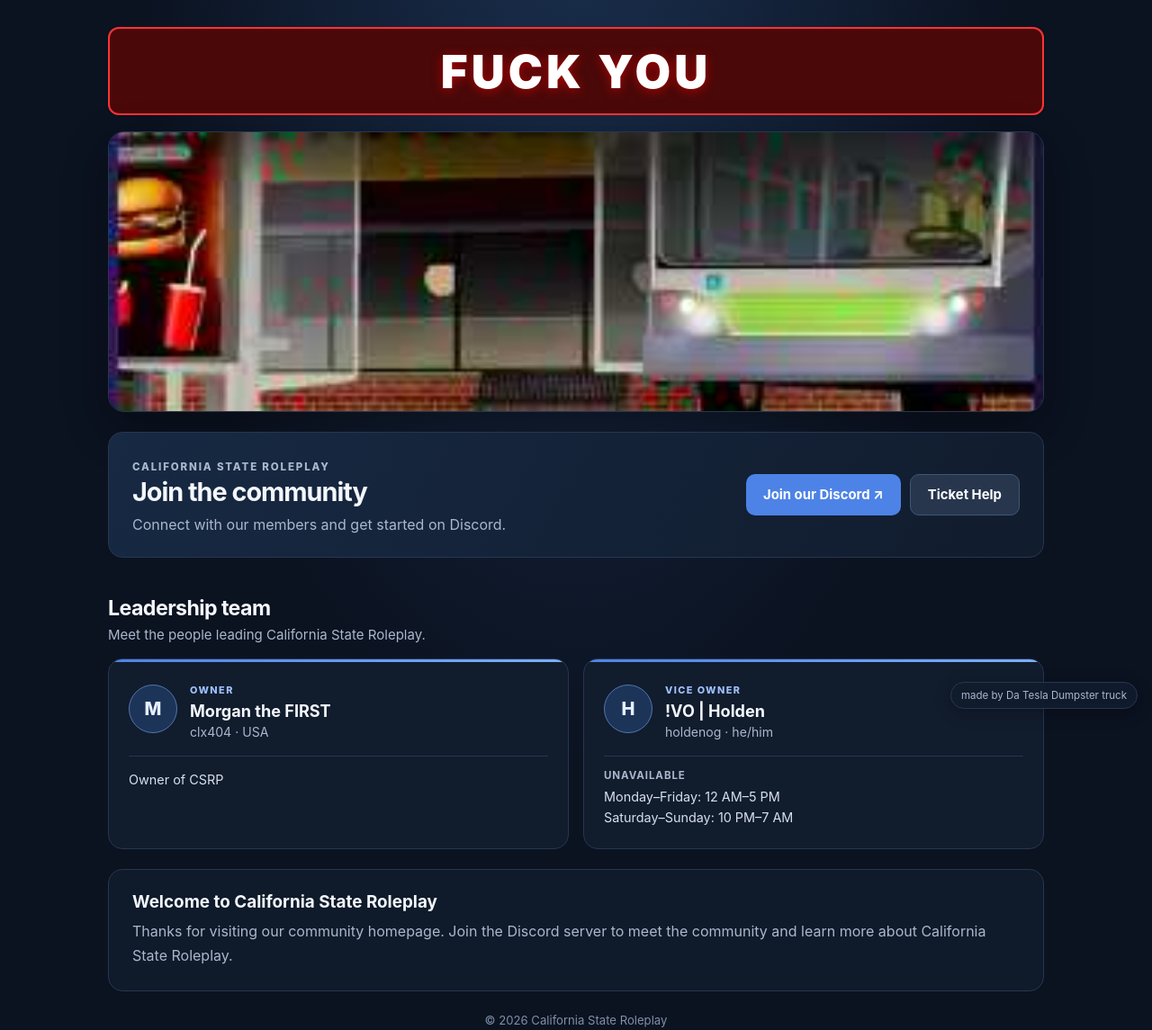
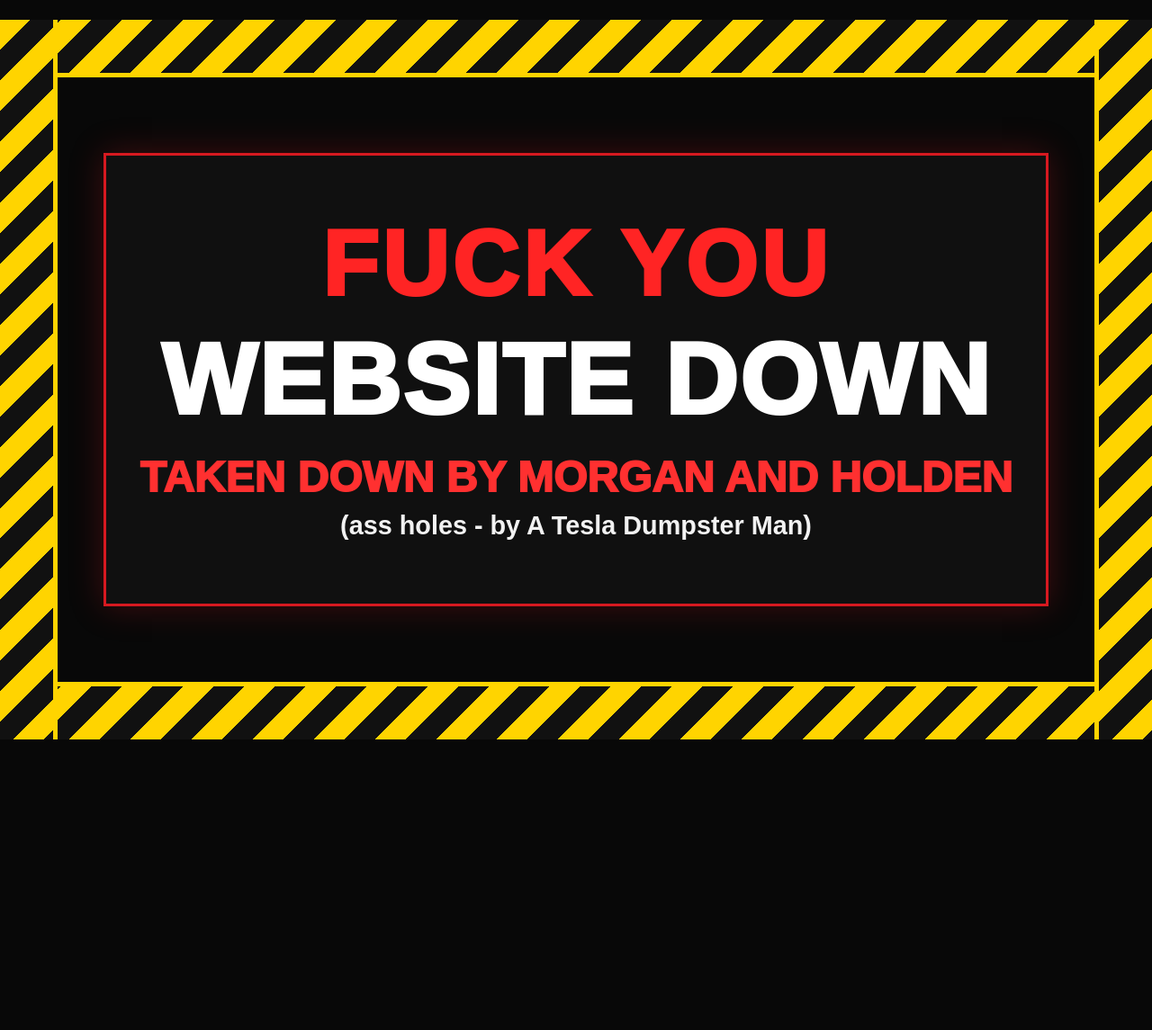
Before and after one commit to MultitaskBotoffcialsignin/California-State-roleplay, a plain HTML site: page index.html in a window 1280 px wide. Shown: the whole page at 90% size. After the commit the page ends 822 px from the top, so only its background shows below. Drawn offline with Linux system fonts and the light colour scheme.

Commit message:
Turn homepage into caution-tape website down notice

```diff
--- a/index.html
+++ b/index.html
@@ -157,69 +157,39 @@
   </style>
 </head>
 <body>
-  <div class="page">
-    <div class="notice">FUCK YOU</div>
-    <header>
-      <img class="banner" src="banner.jpg" alt="California State Roleplay banner">
-    </header>
-
-    <main>
-      <section class="invite" aria-labelledby="invite-title">
-        <div>
-          <p class="eyebrow">California State Roleplay</p>
-          <h1 id="invite-title">Join the community</h1>
-          <p>Connect with our members and get started on Discord.</p>
-        </div>
-        <div class="invite-actions">
-          <a class="button" href="https://discord.com/invite/CSRPFUN" target="_blank" rel="noopener noreferrer">Join our Discord ↗</a>
-          <a class="button secondary" href="ticket-help.html">Ticket Help</a>
-        </div>
-      </section>
-
-      <section class="owners" aria-labelledby="owners-title">
-        <div class="section-heading">
-          <h2 id="owners-title">Leadership team</h2>
-          <p>Meet the people leading California State Roleplay.</p>
-        </div>
-        <div class="owner-grid">
-          <article class="owner-card">
-            <div class="profile">
-              <div class="avatar" aria-hidden="true">M</div>
-              <div class="identity">
-                <span class="role">OWNER</span>
-                <h3>Morgan the FIRST</h3>
-                <p class="handle">clx404 · USA</p>
-              </div>
-            </div>
-            <div class="card-divider"></div>
-            <p class="owner-detail">Owner of CSRP</p>
-          </article>
-
-          <article class="owner-card">
-            <div class="profile">
-              <div class="avatar" aria-hidden="true">H</div>
-              <div class="identity">
-                <span class="role">VICE OWNER</span>
-                <h3>!VO | Holden</h3>
-                <p class="handle">holdenog · he/him</p>
-              </div>
-            </div>
-            <div class="card-divider"></div>
-            <p class="availability-label">Unavailable</p>
-            <p class="owner-detail">Monday–Friday: 12 AM–5 PM<br>Saturday–Sunday: 10 PM–7 AM</p>
-          </article>
-        </div>
-      </section>
-
-      <section class="welcome">
-        <h2>Welcome to California State Roleplay</h2>
-        <p>Thanks for visiting our community homepage. Join the Discord server to meet the community and learn more about California State Roleplay.</p>
-      </section>
-    </main>
-
-    <footer>© <span id="year"></span> California State Roleplay</footer>
-    <div class="credit">made by Da Tesla Dumpster truck</div>
-  </div>
-  <script>document.getElementById('year').textContent = new Date().getFullYear();</script>
+  <main class="down-page">
+    <div class="tape tape-top" aria-hidden="true"></div>
+    <div class="tape tape-bottom" aria-hidden="true"></div>
+    <div class="tape tape-left" aria-hidden="true"></div>
+    <div class="tape tape-right" aria-hidden="true"></div>
+    <section class="down-message">
+      <p class="down-kicker">FUCK YOU</p>
+      <h1>WEBSITE DOWN</h1>
+      <p class="taken">TAKEN DOWN BY MORGAN AND HOLDEN</p>
+      <p class="credit-line">(ass holes - by A Tesla Dumpster Man)</p>
+    </section>
+  </main>
+  <style>
+    body { margin:0; min-height:100vh; background:#080808; color:#fff; font-family:Arial,Helvetica,sans-serif; }
+    .down-page { position:relative; display:grid; place-items:center; min-height:100vh; padding:100px 82px; overflow:hidden; }
+    .down-message { width:min(100%,1050px); padding:clamp(28px,6vw,70px) 24px; text-align:center; background:#101010; border:3px solid #d71920; box-shadow:0 0 35px #d7192044; z-index:1; }
+    .down-kicker { margin:0 0 22px; color:#ff2424; font-size:clamp(2.5rem,8vw,6.5rem); font-weight:1000; line-height:1; letter-spacing:.04em; }
+    .down-message h1 { margin:0; color:#fff; font-size:clamp(2.8rem,9vw,7rem); font-weight:1000; line-height:1; letter-spacing:.02em; }
+    .taken { margin:24px 0 10px; color:#ff3030; font-size:clamp(1.25rem,4vw,3rem); font-weight:950; line-height:1.15; }
+    .credit-line { margin:0; color:#f2f2f2; font-size:clamp(1rem,2.8vw,1.8rem); font-weight:800; }
+    .tape { position:absolute; z-index:2; background:repeating-linear-gradient(135deg,#ffd400 0 24px,#111 24px 48px); }
+    .tape-top,.tape-bottom { left:0; right:0; height:64px; }
+    .tape-top { top:0; border-bottom:5px solid #ffd400; }
+    .tape-bottom { bottom:0; border-top:5px solid #ffd400; }
+    .tape-left,.tape-right { top:0; bottom:0; width:64px; }
+    .tape-left { left:0; border-right:5px solid #ffd400; }
+    .tape-right { right:0; border-left:5px solid #ffd400; }
+    @media(max-width:600px) {
+      .down-page { padding:82px 52px; }
+      .tape-top,.tape-bottom { height:48px; }
+      .tape-left,.tape-right { width:42px; }
+      .down-message { padding:30px 12px; }
+    }
+  </style>
 </body>
 </html>
```
